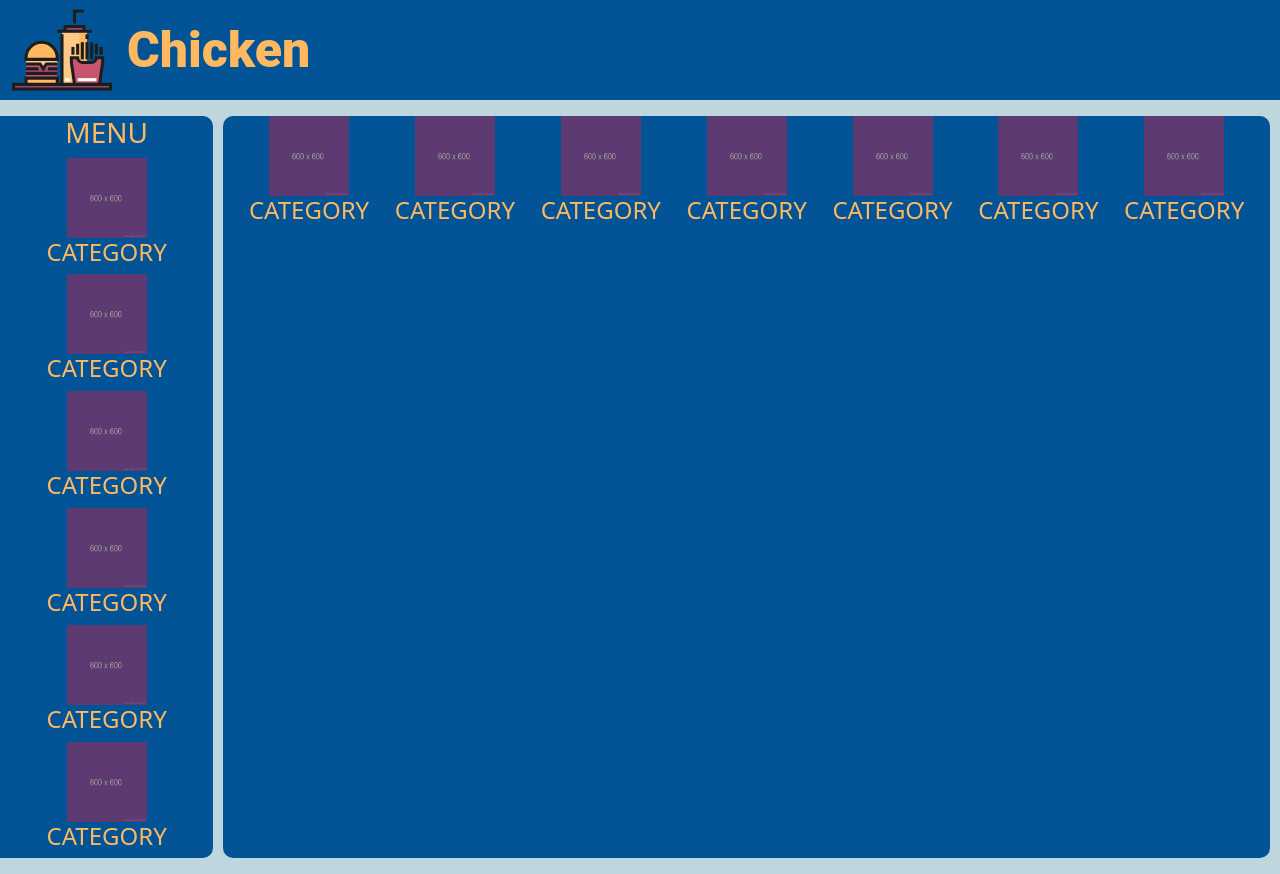
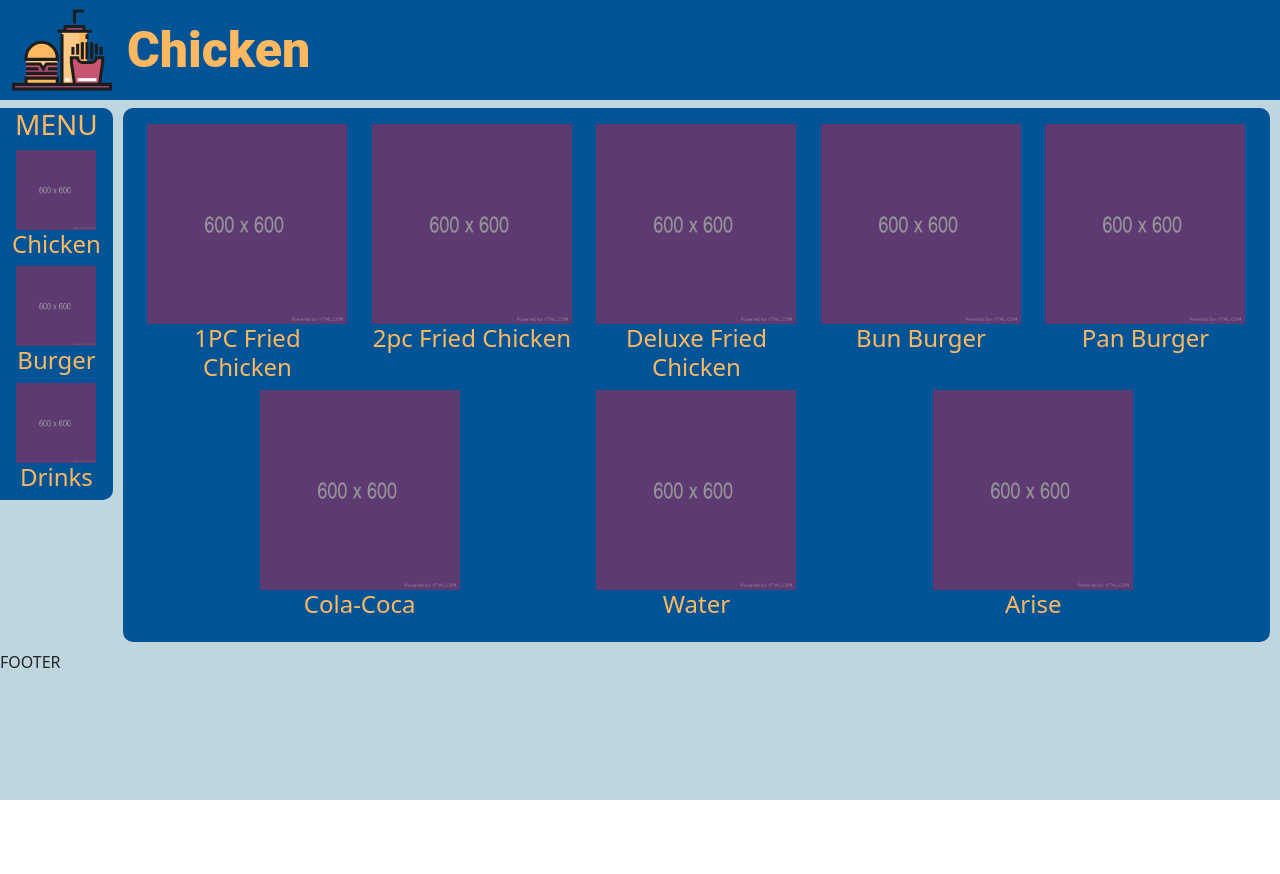
Before and after one commit to devaku/food-affinity, a React (Create React App) app in the folder client/: page /menu in a window 1280 px wide. After the commit the page ends 800 px from the top, so only its background shows below. Built offline with nearby package versions, Linux system fonts and the light colour scheme.

Commit message:
Base Menu design

```diff
--- a/client/src/components/CategoryBar.js
+++ b/client/src/components/CategoryBar.js
@@ -3,16 +3,18 @@ import FoodIcon from './FoodIcon';
 
 function CategoryBar(props) {
     return (
-        <div className="col-2">
-            <div className="category-bar container-fluid d-flex flex-column text-center">
+        <div className="col-auto">
+            <div className="category-bar container d-flex flex-column text-center">
                 <h3 className="z-text-brown">MENU</h3>
-                <div className="d-flex flex-column">
-                    <FoodIcon></FoodIcon>
-                    <FoodIcon></FoodIcon>
-                    <FoodIcon></FoodIcon>
-                    <FoodIcon></FoodIcon>
-                    <FoodIcon></FoodIcon>
-                    <FoodIcon></FoodIcon>
+                <div className="d-flex category-bar-items">
+                    {props.categories.map((category) => {
+                        return (
+                            <FoodIcon
+                                category={category}
+                                key={category.id}
+                            ></FoodIcon>
+                        );
+                    })}
                 </div>
             </div>
         </div>
--- a/client/src/components/FoodIcon.js
+++ b/client/src/components/FoodIcon.js
@@ -1,14 +1,33 @@
 import React from 'react';
 
 function FoodIcon(props) {
+    let { product, category } = props;
     return (
-        <div className="d-flex flex-column align-items-center">
-            <img
-                src="/assets/img600.png"
-                alt="Category"
-                style={{ width: '80px' }}
-            />
-            <h4 className="z-text-brown">CATEGORY</h4>
+        <div className="">
+            {product && (
+                <div className="food-icon-product d-flex flex-column align-items-center">
+                    <img
+                        src="/assets/img600.png"
+                        alt="Category"
+                        style={{ width: '200px' }}
+                    />
+                    <h4 className="z-text-brown text-center text-wrap">
+                        {product.name}
+                    </h4>
+                </div>
+            )}
+            {category && (
+                <div className="d-flex flex-column align-items-center text-wrap">
+                    <img
+                        src="/assets/img600.png"
+                        alt="Category"
+                        style={{ width: '80px' }}
+                    />
+                    <h4 className="z-text-brown text-center">
+                        {category.name}
+                    </h4>
+                </div>
+            )}
         </div>
     );
 }
--- a/client/src/components/FoodOptions.js
+++ b/client/src/components/FoodOptions.js
@@ -4,14 +4,12 @@ import FoodIcon from './FoodIcon';
 function FoodOptions(props) {
     return (
         <div className="col food-options">
-            <div className="d-flex flex-row flex-wrap justify-content-evenly align-items-center">
-                <FoodIcon></FoodIcon>
-                <FoodIcon></FoodIcon>
-                <FoodIcon></FoodIcon>
-                <FoodIcon></FoodIcon>
-                <FoodIcon></FoodIcon>
-                <FoodIcon></FoodIcon>
-                <FoodIcon></FoodIcon>
+            <div className="d-flex flex-row flex-wrap justify-content-evenly py-3">
+                {props.products.map((product) => {
+                    return (
+                        <FoodIcon product={product} key={product.id}></FoodIcon>
+                    );
+                })}
             </div>
         </div>
     );
--- /dev/null
+++ b/client/src/components/Footer.js
@@ -0,0 +1,11 @@
+import React from 'react';
+
+function CategoryBar(props) {
+    return (
+        <div className="">
+            <p>FOOTER</p>
+        </div>
+    );
+}
+
+export default CategoryBar;
--- a/client/src/css/z.ui.css
+++ b/client/src/css/z.ui.css
@@ -14,7 +14,7 @@
 }
 
 .z-btn:hover {
-    background-color: var(--dark-blue);
+    background-color: var(--violet);
 }
 
 .z-btn-xx-large {
@@ -28,13 +28,14 @@
 
 .category-bar {
     background-color: var(--rich-blue);
-    border-radius: 0 10px 10px 0;
 }
 
 .food-options {
     background-color: var(--rich-blue);
-    margin: 0 10px;
-    border-radius: 10px 10px 10px 10px;
+}
+
+.food-icon-product {
+    width: 200px;
 }
 
 /* TEXT RELATED */
@@ -59,3 +60,47 @@
     flex-direction: column;
     justify-content: space-evenly;
 }
+
+/* Phones */
+@media (min-width: 425px) {
+    .menu {
+        flex-direction: column;
+    }
+
+    .category-bar {
+        border-radius: 0;
+        margin-bottom: 10px;
+    }
+
+    .category-bar-items {
+        flex-direction: row;
+        justify-content: space-evenly;
+    }
+
+    .food-options {
+        max-height: 500px;
+        overflow-y: auto;
+    }
+}
+
+/* Desktops */
+@media (min-width: 992px) {
+    .menu {
+        flex-direction: row;
+    }
+
+    .category-bar {
+        border-radius: 0 10px 10px 0;
+    }
+
+    .category-bar-items {
+        flex-direction: column;
+    }
+
+    .food-options {
+        margin: 0 10px;
+        border-radius: 10px 10px 10px 10px;
+        max-height: 700px;
+        overflow-y: auto;
+    }
+}
--- a/client/src/pages/Menu.js
+++ b/client/src/pages/Menu.js
@@ -2,6 +2,7 @@ import React, { useState } from 'react';
 
 // Components
 import Header from '../components/Header';
+import Footer from '../components/Footer';
 import CategoryBar from '../components/CategoryBar';
 import FoodOptions from '../components/FoodOptions';
 
@@ -9,15 +10,121 @@ import FoodOptions from '../components/FoodOptions';
 import '../css/Menu.css';
 
 function Menu() {
-    let [categories, setCategories] = useState([]);
+    // Debug for now
+    let [categories, setCategories] = useState([
+        {
+            id: 1,
+            name: 'Chicken',
+            description: '',
+            created_at: '2021-11-25T03:22:51.295Z',
+            updated_at: '2021-11-25T03:22:51.295Z',
+        },
+        {
+            id: 2,
+            name: 'Burger',
+            description: '',
+            created_at: '2021-11-25T03:22:51.296Z',
+            updated_at: '2021-11-25T03:22:51.296Z',
+        },
+        {
+            id: 3,
+            name: 'Drinks',
+            description: '',
+            created_at: '2021-11-25T03:22:51.297Z',
+            updated_at: '2021-11-25T03:22:51.297Z',
+        },
+    ]);
+    let [products, setProducts] = useState([
+        {
+            id: 1,
+            product_categoryid: 1,
+            quantity: 10,
+            name: '1PC Fried Chicken',
+            description: 'The dependable classic',
+            created_at: '2021-11-25T03:22:51.297Z',
+            updated_at: '2021-11-25T03:22:51.297Z',
+            price: '100.00',
+        },
+        {
+            id: 2,
+            product_categoryid: 1,
+            quantity: 10,
+            name: '2pc Fried Chicken',
+            description: 'The sequel to the classic!',
+            created_at: '2021-11-25T03:22:51.299Z',
+            updated_at: '2021-11-25T03:22:51.299Z',
+            price: '200.00',
+        },
+        {
+            id: 3,
+            product_categoryid: 1,
+            quantity: 10,
+            name: 'Deluxe Fried Chicken',
+            description: 'The classic, new and improved!',
+            created_at: '2021-11-25T03:22:51.299Z',
+            updated_at: '2021-11-25T03:22:51.299Z',
+            price: '250.00',
+        },
+        {
+            id: 4,
+            product_categoryid: 2,
+            quantity: 10,
+            name: 'Bun Burger',
+            description: 'Burger in a bun!',
+            created_at: '2021-11-25T03:22:51.300Z',
+            updated_at: '2021-11-25T03:22:51.300Z',
+            price: '100.00',
+        },
+        {
+            id: 5,
+            product_categoryid: 2,
+            quantity: 10,
+            name: 'Pan Burger',
+            description: 'Burger in a pan!',
+            created_at: '2021-11-25T03:22:51.300Z',
+            updated_at: '2021-11-25T03:22:51.300Z',
+            price: '100.00',
+        },
+        {
+            id: 6,
+            product_categoryid: 3,
+            quantity: 10,
+            name: 'Cola-Coca',
+            description: 'A fizzy drink',
+            created_at: '2021-11-25T03:22:51.301Z',
+            updated_at: '2021-11-25T03:22:51.301Z',
+            price: '20.00',
+        },
+        {
+            id: 7,
+            product_categoryid: 3,
+            quantity: 10,
+            name: 'Water',
+            description: 'Simple, elegant, wet',
+            created_at: '2021-11-25T03:22:51.301Z',
+            updated_at: '2021-11-25T03:22:51.301Z',
+            price: '20.00',
+        },
+        {
+            id: 8,
+            product_categoryid: 3,
+            quantity: 10,
+            name: 'Arise',
+            description: 'The drink that has a kick',
+            created_at: '2021-11-25T03:22:51.301Z',
+            updated_at: '2021-11-25T03:22:51.301Z',
+            price: '40.00',
+        },
+    ]);
     return (
         <div className="backdrop">
             <Header></Header>
-            <div className="d-flex flex-row py-3">
-                <CategoryBar></CategoryBar>
+            <div className="menu d-flex py-2">
+                <CategoryBar categories={categories}></CategoryBar>
                 {/* <span className="col-sm"></span> */}
-                <FoodOptions></FoodOptions>
+                <FoodOptions products={products}></FoodOptions>
             </div>
+            <Footer></Footer>
         </div>
     );
 }
```
